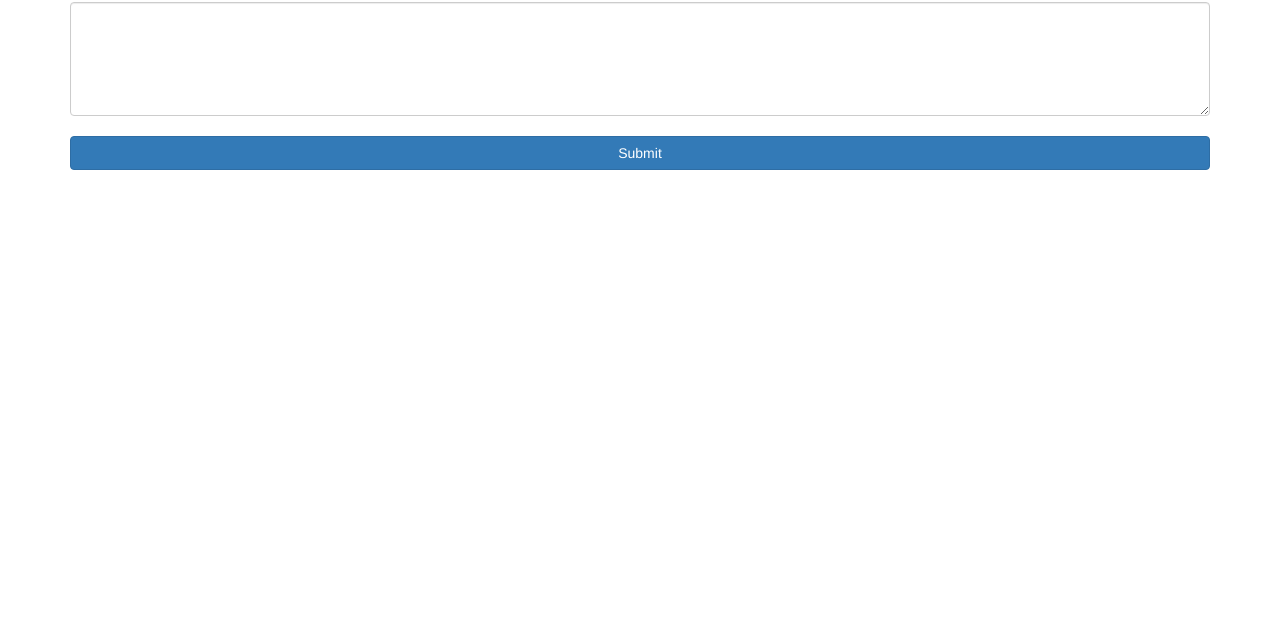
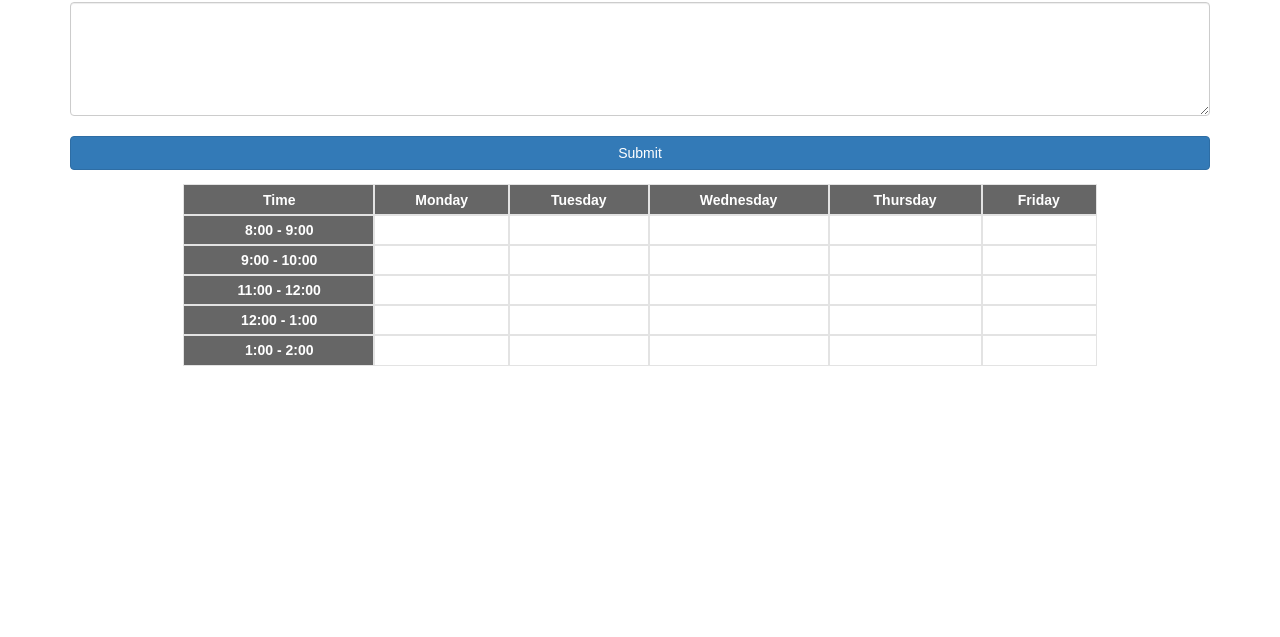
Before and after one commit to CalebBertels/PiPlanner, a plain HTML site: page display.html in a window 1280 px wide. Shown: the part 163-800 px from the top of the page. Drawn offline with Linux system fonts and the light colour scheme.

Commit message:
Adding more functionality

```diff
--- /dev/null
+++ b/css/main.css
@@ -0,0 +1,31 @@
+ body
+    {
+        font-family: arial;
+    }
+
+    th,td
+    {
+        margin: 0;
+        text-align: center;
+        border-collapse: collapse;
+        outline: 1px solid #e3e3e3;
+    }
+
+    td
+    {
+        padding: 5px 10px;
+    }
+
+    th
+    {
+        background: #666;
+        color: white;
+        padding: 5px 10px;
+    }
+
+    td:hover
+    {
+        cursor: pointer;
+        background: #666;
+        color: white;
+    }
--- a/display.html
+++ b/display.html
@@ -20,6 +20,7 @@
         /* Required padding for .navbar-fixed-top. Remove if using .navbar-static-top. Change if height of navigation changes. */
     }
     </style>
+    <link href = "css/main.css" rel="stylesheet">
 
 <!-- HTML5 Shim and Respond.js IE8 support of HTML5 elements and media queries -->
 <!-- WARNING: Respond.js doesn't work if you view the page via file:// -->
@@ -57,6 +58,76 @@
                 </div>
             </div>
         </div>
+            <table width="80%" align="center" >
+    <div id="head_nav">
+    <tr>
+        <th>Time</th>
+        <th>Monday</th>
+        <th>Tuesday</th>
+        <th>Wednesday</th>
+        <th>Thursday</th>
+        <th>Friday</th>
+
+    </tr>
+</div>
+
+    <tr>
+        <th>8:00 - 9:00</th>
+        <td></td>
+        <td></td>
+        <td></td>
+        <td></td>
+        <td></td>
+
+
+        </div>
+    </tr>
+
+    <tr>
+        <th>9:00 - 10:00</td>
+         <td></td>
+        <td></td>
+        <td></td>
+        <td></td>
+        <td></td>
+
+        </div>
+    </tr>
+
+    <tr>
+        <th>11:00 - 12:00</td>
+
+          <td></td>
+        <td></td>
+        <td></td>
+        <td></td>
+        <td></td>
+
+        </div>
+    </tr>
+
+    <tr>
+        <th>12:00 - 1:00</td>
+         <td></td>
+        <td></td>
+        <td></td>
+        <td></td>
+        <td></td>
+
+        </div>
+    </tr>
+
+    <tr>
+        <th>1:00 - 2:00</td>
+
+           <td></td>
+        <td></td>
+        <td></td>
+        <td></td>
+        <td></td>
+        </div>
+    </tr>
+</table>
         <!-- /.row -->
 
     </div>
```
Also changed, not shown: index.html (+10 -0 lines).
